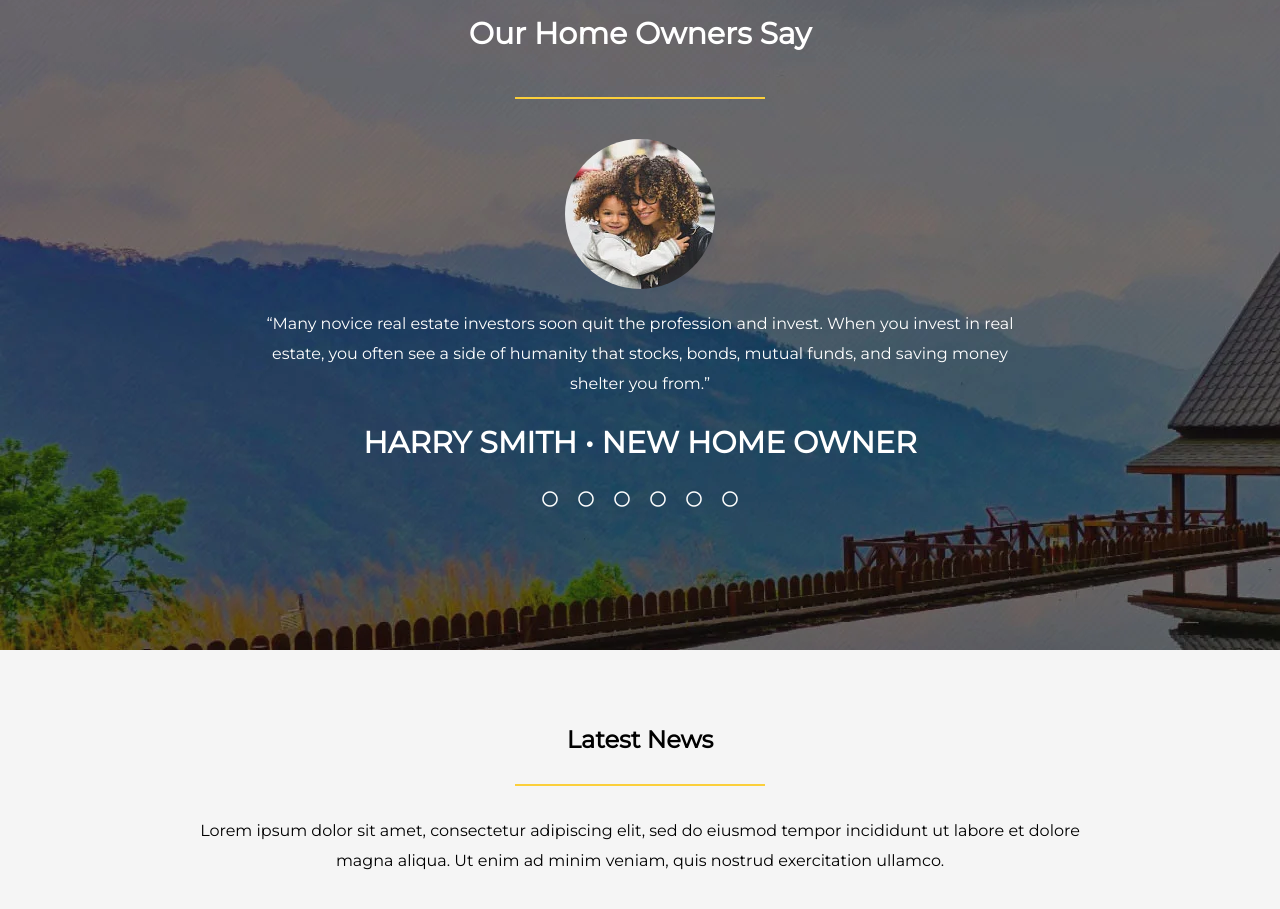
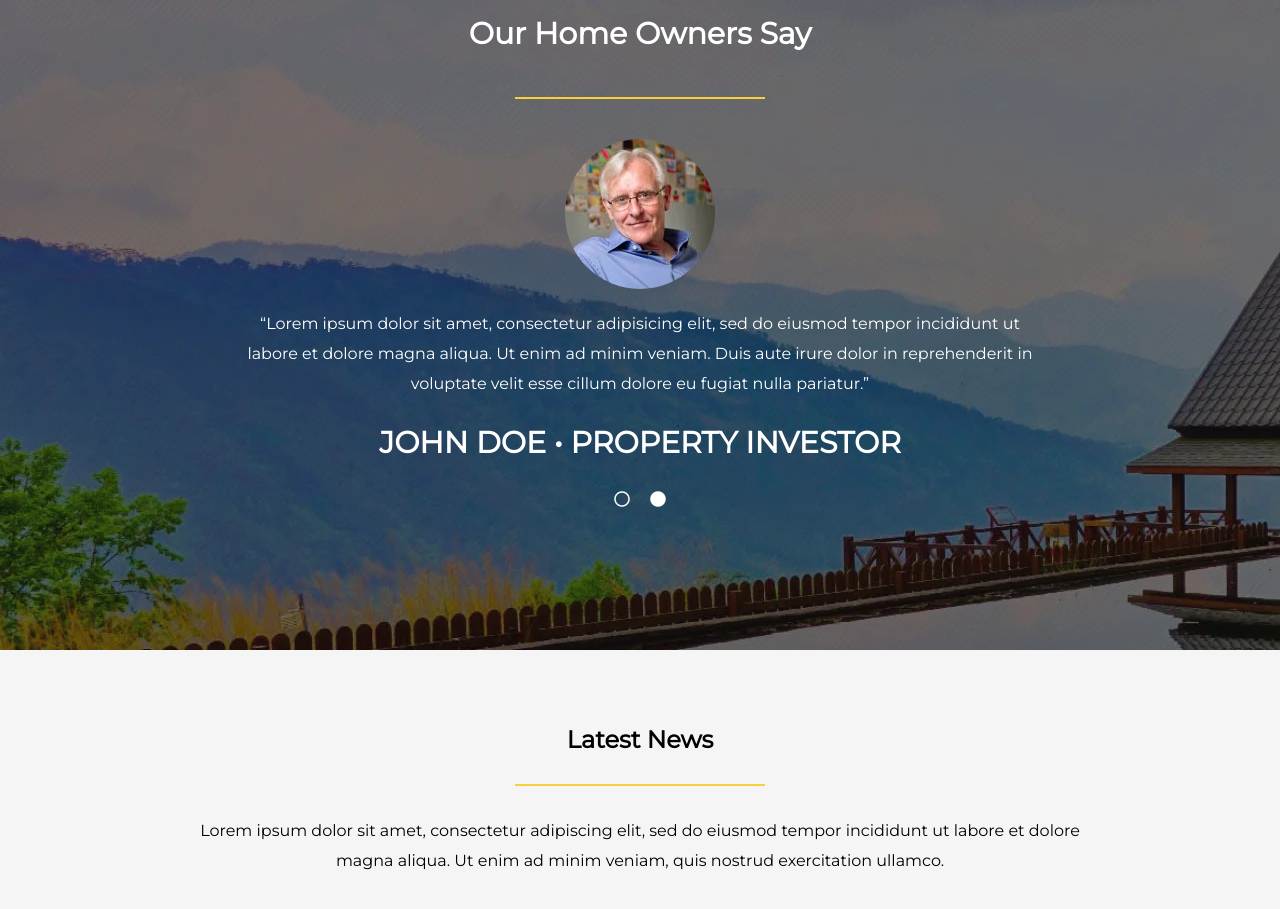
Before and after one commit to Basiglio/proj-html-vuejs, a website: page index.html in a window 1280 px wide. Shown: the part 4080-4989 px from the top of the page. Drawn offline with nearby package versions, Linux system fonts and the light colour scheme.

Commit message:
aggiunto slide automatico foto

```diff
--- a/index.html
+++ b/index.html
@@ -175,19 +175,16 @@
 
       <!-- SECTION FIVE -->
       <section class="section" id="section_5">
+        <!-- v-for="(element, index) in carousel" -->
         <div class="carousel_container">
-          <h2>Our Home Owners Say</h2>
+          <h2>{{carousel[carouselIndex].title}}</h2>
           <hr>
-          <img src="img/home-testimonial.webp" alt="">
-          <p>“Many novice real estate investors soon quit the profession and invest. When you invest in real estate, you often see a side of humanity that stocks, bonds, mutual funds, and saving money shelter you from.”</p>
-          <h2>HARRY SMITH • NEW HOME OWNER</h2>
+          <img :src="carousel[carouselIndex].img" alt="">
+          <p> {{carousel[carouselIndex].paragraph}}</p>
+          <h2>{{carousel[carouselIndex].footer}}</h2>
           <div class="carousel_circle">
-            <i class="far fa-circle"></i>
-            <i class="far fa-circle"></i>
-            <i class="far fa-circle"></i>
-            <i class="far fa-circle"></i>
-            <i class="far fa-circle"></i>
-            <i class="far fa-circle"></i>
+            <i v-for="(element, index) in carousel" class="far fa-circle" :class="(index == carouselIndex)? 'fas' : 'far'"
+            @click="carouselIndex = index"></i>
           </div>
         </div>
       </section>
--- a/js/myscript.js
+++ b/js/myscript.js
@@ -160,6 +160,22 @@ var app = new Vue({
       },
     ],
     // section five
+    carouselIndex: 0,
+    carousel: [
+      {
+        title: "Our Home Owners Say",
+        img: "img/home-testimonial.webp",
+        paragraph: "“Many novice real estate investors soon quit the profession and invest. When you invest in real estate, you often see a side of humanity that stocks, bonds, mutual funds, and saving money shelter you from.”",
+        footer: "HARRY SMITH • NEW HOME OWNER",
+      },
+      {
+        title: "Our Home Owners Say",
+        img: "img/home-testimonial2.webp",
+        paragraph: "“Lorem ipsum dolor sit amet, consectetur adipisicing elit, sed do eiusmod tempor incididunt ut labore et dolore magna aliqua. Ut enim ad minim veniam. Duis aute irure dolor in reprehenderit in voluptate velit esse cillum dolore eu fugiat nulla pariatur.”",
+        footer: "JOHN DOE • PROPERTY INVESTOR",
+      },
+    ],
+    // section six
     latestNewsTop: [
       {
         classContainer: "card card_1",
@@ -203,6 +219,7 @@ var app = new Vue({
         paragraph: "Technology is Here to Stay Lorem ipsum dolor sit amet, consectetur adipiscing elit. Vivamus purus nisl, elementum vitae consequat at, tristique ut enim. Sed ut dignissim leo. Nullam sed metus id sapien faucibus rhoncus sed",
       },
     ],
+
     // /MAIN
 
     // FOOTER
@@ -282,6 +299,18 @@ var app = new Vue({
     ],
     // /FOOTER
   },
+  mounted: function () {
+    setInterval(
+     () => {
+       // OGNI SECONDO AUMENTA DI UNO L'INDICE
+      this.carouselIndex++;
+      // SE IL NUMERO DELL'INDICE è UGUALE ALL'ULTIMO INDICE IN ARRAY
+      if (this.carouselIndex == this.carousel.length) {
+        // IMPOSTA L'INDICE A ZERO
+        this.carouselIndex = 0;
+      };
+    }, 3000);
+  },
   methods: {
   },
 })
--- a/src/partials/_main.scss
+++ b/src/partials/_main.scss
@@ -344,6 +344,7 @@
       i {
         padding: 0 10px;
         color: white;
+        cursor: pointer;
       }
     }
   }
```
Also changed, not shown: css/app.css, img/home-testimonial2.webp (added).
